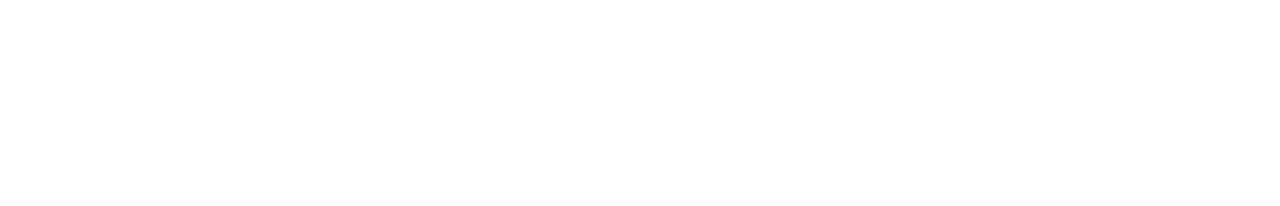
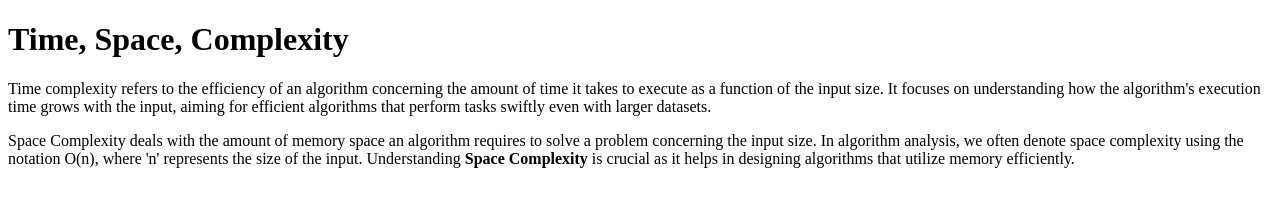
Before and after one commit to acciojob/time-and-space-complexity-AakanshaCodes27, a website: page main.html in a window 1280 px wide. Drawn offline with Linux system fonts and the light colour scheme.

Commit message:
created a submission

```diff
--- a/main.html
+++ b/main.html
@@ -3,13 +3,19 @@
 <html>
 
 <head>
-	<link rel="stylesheet" href="styles.css">
+	<title>Time and Space Complexity</title>
 </head>
 
 <body>
 	<!-- the entire body must be written by student -->
-    <script type="text/javascript" src="./script.js">
-</script>
+ <h1>Time, Space, Complexity</h1>
+	<p>
+		    Time complexity refers to the efficiency of an algorithm concerning the amount of time it takes to execute as a function of the input size. It focuses on understanding how the algorithm's execution time grows with the input, aiming for efficient algorithms that perform tasks swiftly even with larger datasets.
+	</p>
+	<p>
+		Space Complexity deals with the amount of memory space an algorithm requires to solve a problem concerning the input size. In algorithm analysis, we often denote space complexity using the notation O(n), where 'n' represents the size of the input. Understanding <b>Space Complexity</b> is crucial as it helps in designing algorithms that utilize memory efficiently.
+	</p>
+
 
 </body>
 
```
